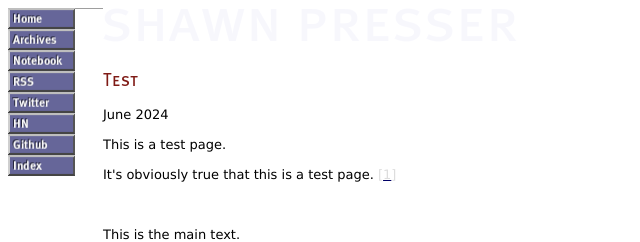
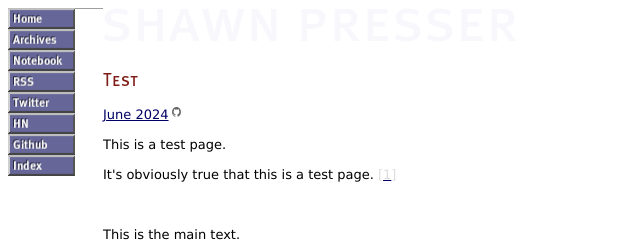
Before and after one commit to shawwn/shawwn.github.io, a plain HTML site: page test.html in a window 1280 px wide. Shown: the top 242 px of the page, 0-640 px from the left. Drawn offline with Linux system fonts and the light colour scheme; grey boxes are pictures that could not be loaded.

Commit message:
Tweak test.html

```diff
--- a/test.html
+++ b/test.html
@@ -37,7 +37,7 @@
 </td><td><img src="https://sep.turbifycdn.com/ca/Img/trans_1x1.gif" height=1 width=28 border=0></td><td><a href="index.html"><img src="index-10.png" width=414 height=45 border=0 hspace=0 vspace=0></a><br><br>
 <table border=0 cellspacing=0 cellpadding=0 width=435><tr valign=top><td width=435><img src="test-1.png" height=18 border=0 hspace=0 vspace=0 alt="Test"><br><br>
 <font size=2 face="verdana" id=content>
-June 2024<br /><br />This is a test page.<br /><br />It's obviously true that this is a test page.
+<a href="https://github.com/shawwn/shawwn.github.io/tree/main/pages/test.page">June 2024</a><br /><br />This is a test page.<br /><br />It's obviously true that this is a test page.
 <font color=#dddddd>[<a href="#f1n"><font color=#dddddd>1</font></a>]</font><br /><br /><br /><br />
 This is the main text.<br /><br />This is a formula:
 <i>p</i> over time <i>t</i> would be proportional to <i>p<sup>t</sup></i>.<br /><br />Even after decades of thinking about this, I find this test page
```
Also changed, not shown: 1 other file.
